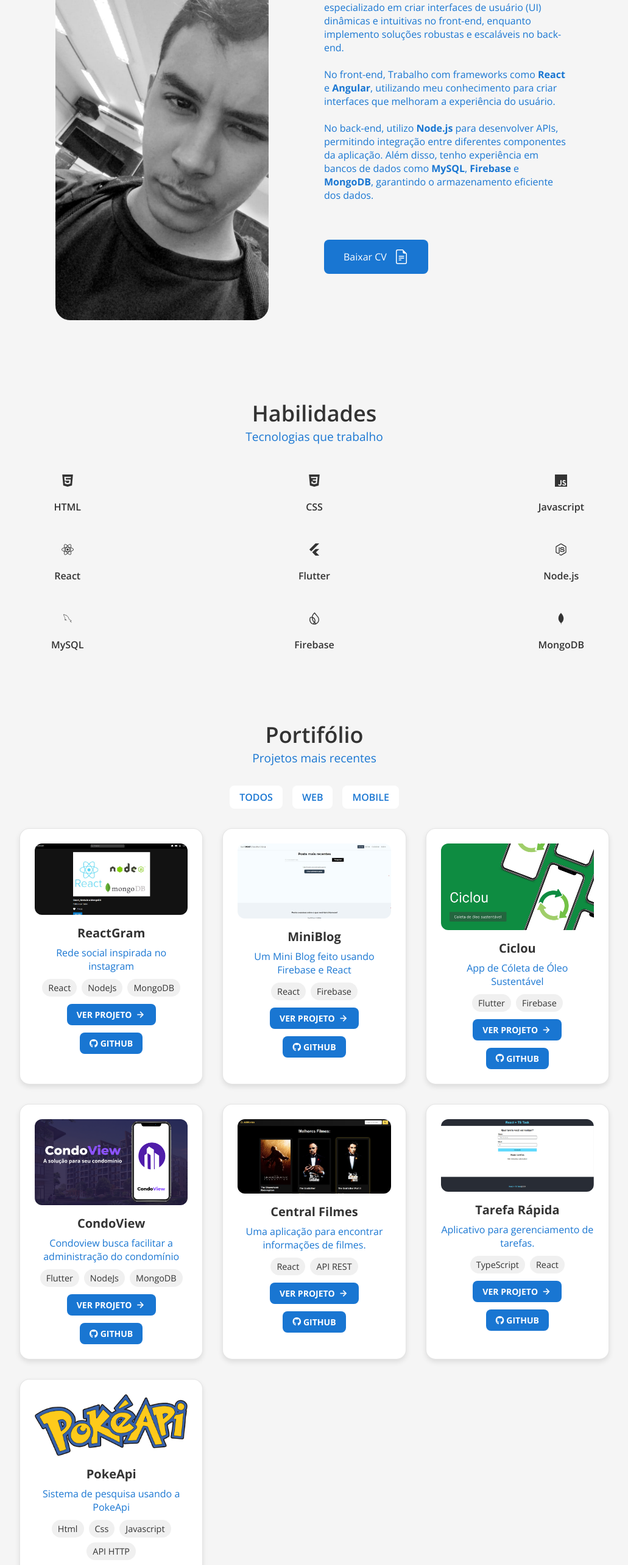
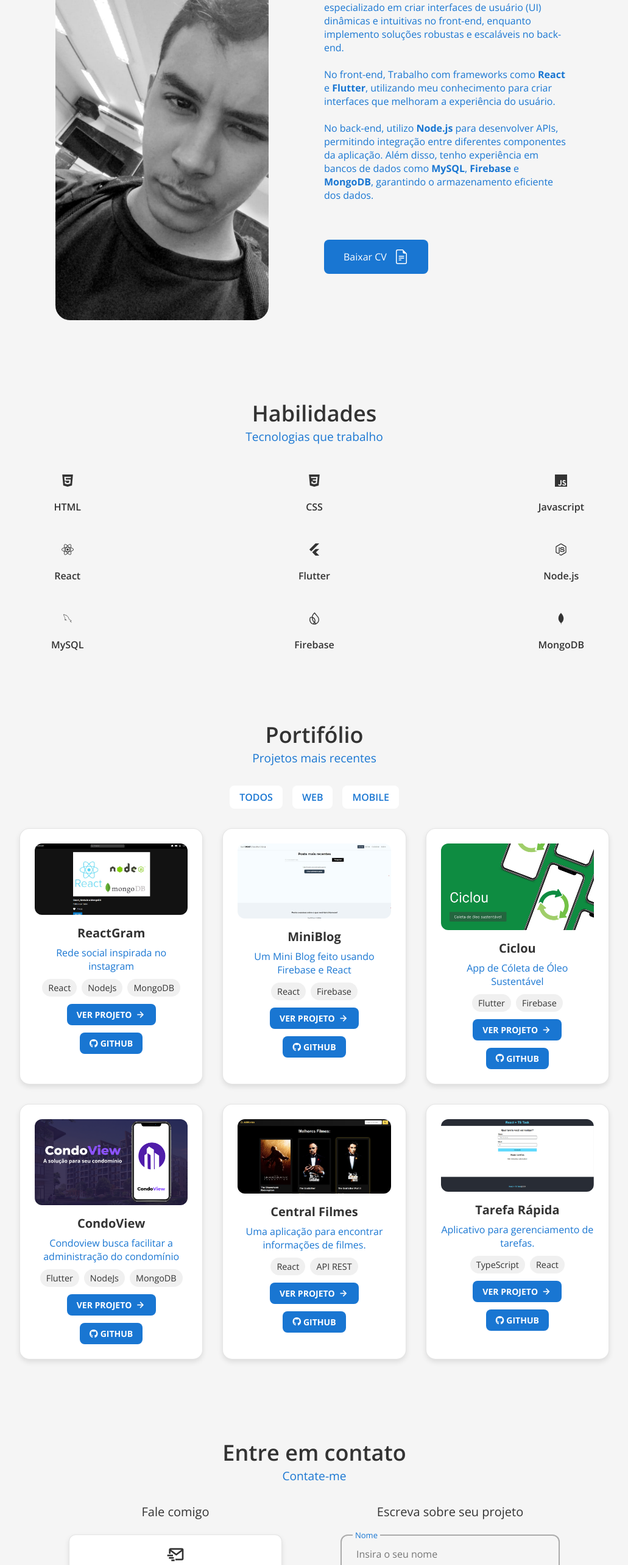
Before and after one commit to LucasBatista37/LucasBatista-Portifolio, a React (Vite) app: page / in a window 1280 px wide. Shown: the part 1060-3626 px from the top of the page at 61% size, without its empty margins (124-1155 px from the left). Built offline with nearby package versions, Linux system fonts and the light colour scheme.

Commit message:
about atualizado e wiki

```diff
--- a/src/components/about/About.jsx
+++ b/src/components/about/About.jsx
@@ -22,7 +22,7 @@ const About = () => {
             back-end. <br />
             <br />
             No front-end, Trabalho com frameworks como{" "}
-            <strong>React</strong> e <strong>Angular</strong>, utilizando meu
+            <strong>React</strong> e <strong>Flutter</strong>, utilizando meu
             conhecimento para criar interfaces que melhoram
             a experiência do usuário. <br />
             <br />
--- a/src/components/work/Data.jsx
+++ b/src/components/work/Data.jsx
@@ -4,15 +4,13 @@ import CondoView from "../../assets/condoview.png";
 import Work1 from "../../assets/swift.jpg";
 import Work2 from "../../assets/movie.jpg";
 import Work3 from "../../assets/itask.jpg";
-import Work4 from "../../assets/pokeapi.png";
-import Work5 from "../../assets/work5.jpg";
 
 export const projectsData = [
     {
         id: 1,
         Image: ReactGram,
         title: 'ReactGram',
-        link: '',
+        link: 'https://github.com/LucasBatista37/ReactGram/wiki/Prints-do-Projeto',
         github: 'https://github.com/LucasBatista37/ReactGram',
         description: 'Rede social inspirada no instagram',
         technologies: ['React', 'NodeJs', 'MongoDB'],
@@ -22,7 +20,7 @@ export const projectsData = [
         id: 2,
         Image: Work1,
         title: 'MiniBlog',
-        link: 'https://swift-post-portifolio-qh1m.vercel.app/',
+        link: '',
         github: 'https://github.com/LucasBatista37/Miniblog',
         description: 'Um Mini Blog feito usando Firebase e React',
         technologies: ['React', 'Firebase'],
@@ -68,14 +66,4 @@ export const projectsData = [
         technologies: ['TypeScript', 'React'],
         category: 'web'
     },
-    {
-        id: 7,
-        Image: Work4,
-        title: 'PokeApi',
-        link: 'https://pokemon-api-hazel.vercel.app/',
-        github: 'https://github.com/LucasBatista37/PokemonApi',
-        description: 'Sistema de pesquisa usando a PokeApi',
-        technologies: ['Html', 'Css', 'Javascript', 'API HTTP'],
-        category: 'web'
-    },
 ];
```
Also changed, not shown: src/assets/pokeapi.png (deleted), 1 other file (tests, documents, lock files or other folders).
